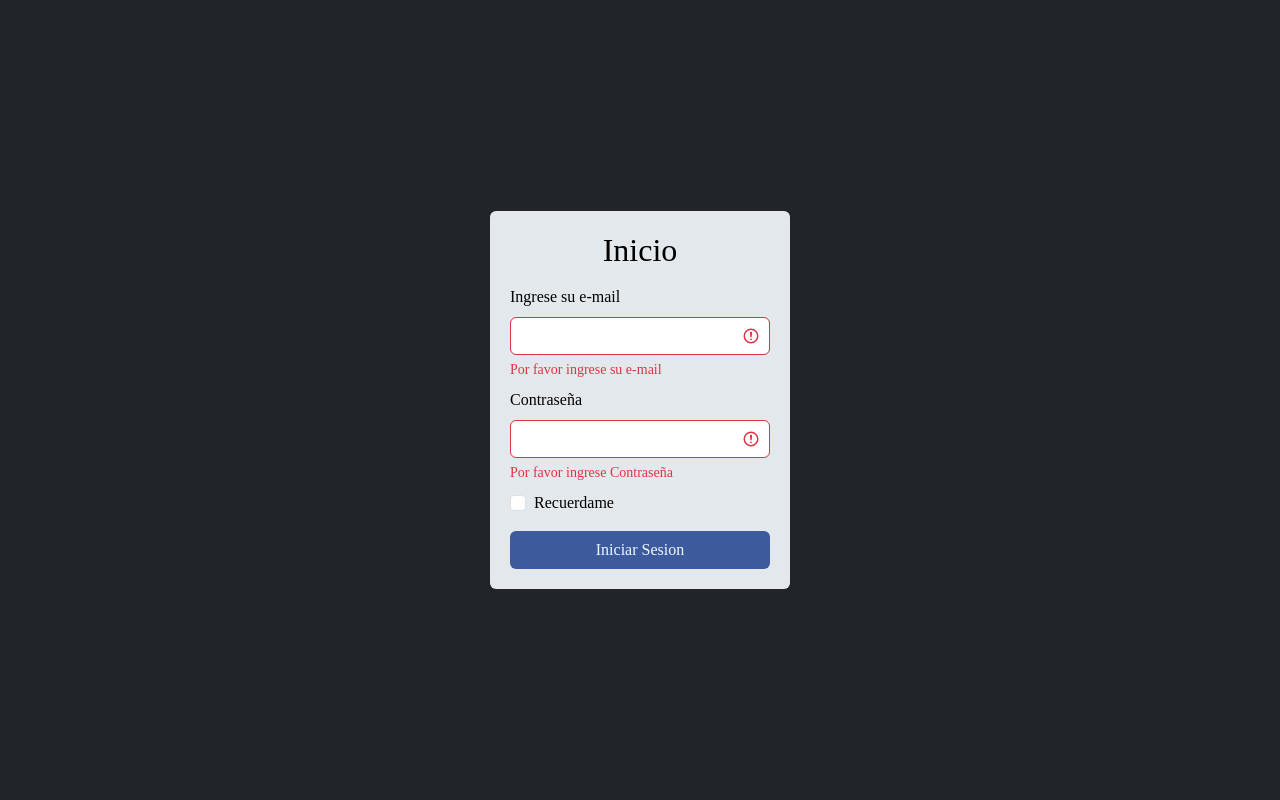
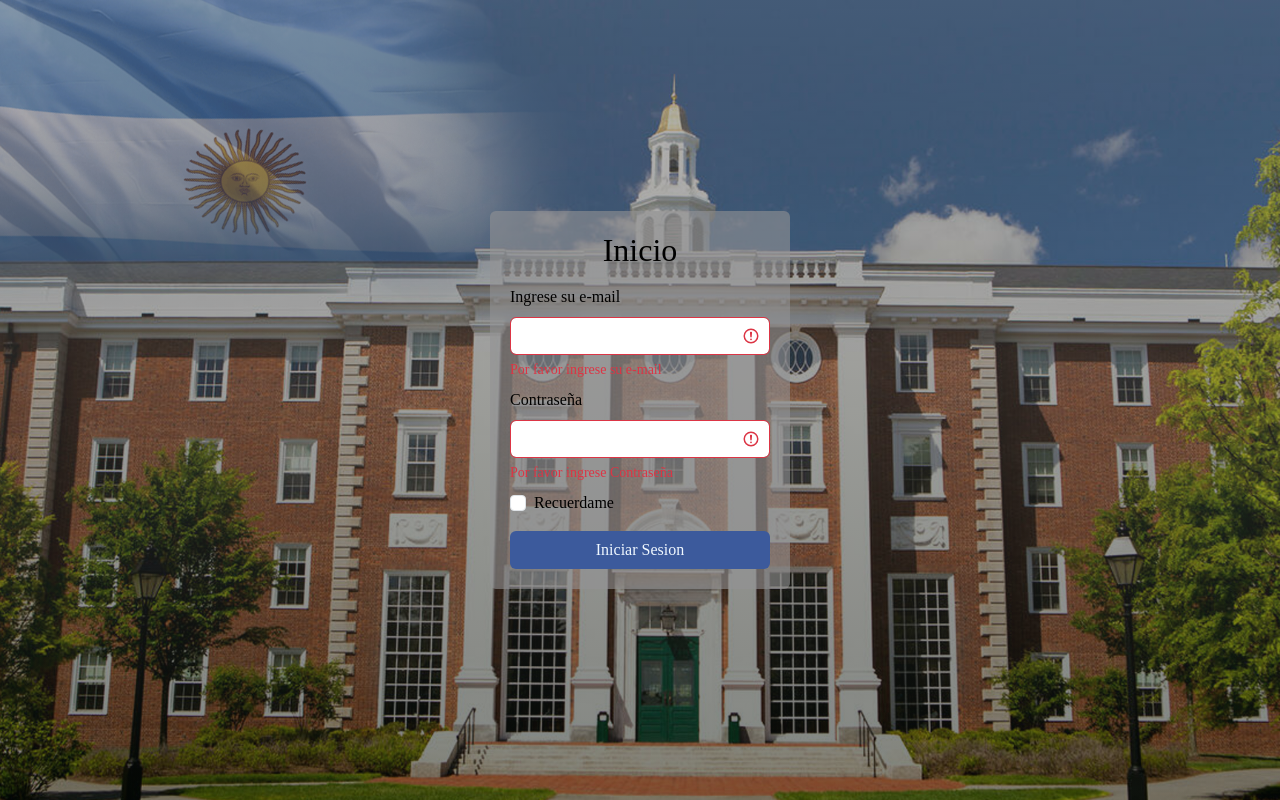
Before and after one commit to m4rt1n1309/Colegio, a React (Vite) app: page /login in a window 1280 px wide. Built offline with nearby package versions, Linux system fonts and the light colour scheme; a web font is replaced by a local one.

Commit message:
arreglos en login

```diff
--- a/src/style/login.css
+++ b/src/style/login.css
@@ -1,14 +1,20 @@
 .wrapper {
     height: 100vh;
+    background-image: linear-gradient(rgba(119, 114, 114, 0.5), rgba(5, 12, 7, 0.5)),
+    url("/public/images/fondo.jpg");
+    background-size: cover;
+    object-fit: cover;
+     background-position: center;
+}
 
-}
+
 .login{
     width: 300px;
     padding: 20px;
     height: min-content;
     border-radius: 5px;
     color: black;
-    background-color: rgb(226, 232, 235);
+    background:rgba(147, 147, 148, 0.6);
 }
 .colourbutton{
     background-color: #3C5A9C !important;
```
Also changed, not shown: public/images/fondo.jpg (renamed from assets/img/fondo.jpg).
